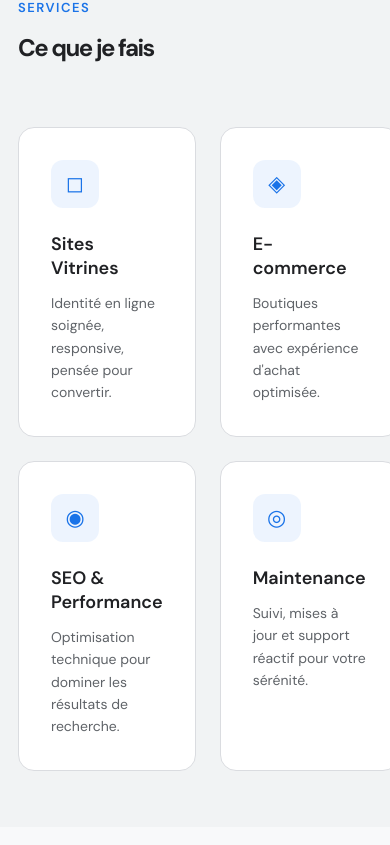
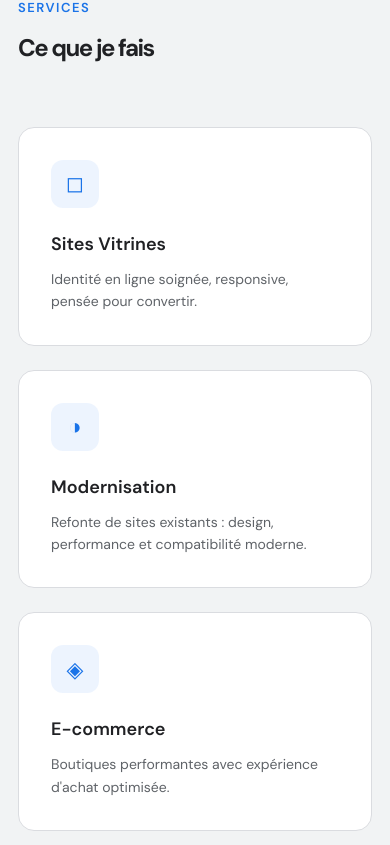
Before and after one commit to BenjaminP17/Portfolio_with_Claude, a React (Vite) app: page / in a window 390 px wide. Shown: the part 1219-2064 px from the top of the page. Built offline with nearby package versions, Linux system fonts and the light colour scheme.

Commit message:
modification de la partie services

```diff
--- a/src/App.jsx
+++ b/src/App.jsx
@@ -30,6 +30,7 @@ function App() {
 
   const services = [
     { icon: '◻', title: 'Sites Vitrines', desc: 'Identité en ligne soignée, responsive, pensée pour convertir.' },
+    { icon: '◑', title: 'Modernisation', desc: 'Refonte de sites existants : design, performance et compatibilité moderne.' },
     { icon: '◈', title: 'E-commerce', desc: "Boutiques performantes avec expérience d'achat optimisée." },
     { icon: '◉', title: 'SEO & Performance', desc: 'Optimisation technique pour dominer les résultats de recherche.' },
     { icon: '◎', title: 'Maintenance', desc: 'Suivi, mises à jour et support réactif pour votre sérénité.' },
--- a/styles.css
+++ b/styles.css
@@ -86,7 +86,7 @@ body { min-height: 100vh; font-family: 'DM Sans', 'Helvetica Neue', sans-serif;
 
 .service-grid {
   display: grid !important;
-  grid-template-columns: repeat(4, 1fr) !important;
+  grid-template-columns: repeat(auto-fill, minmax(200px, 1fr)) !important;
   gap: 24px !important;
 }
 
@@ -133,9 +133,7 @@ body { min-height: 100vh; font-family: 'DM Sans', 'Helvetica Neue', sans-serif;
     grid-template-columns: 1fr !important;
     padding: 36px 24px !important;
   }
-  .service-grid {
-    grid-template-columns: repeat(2, 1fr) !important;
-  }
+
   .project-grid {
     grid-template-columns: 1fr !important;
   }
```
